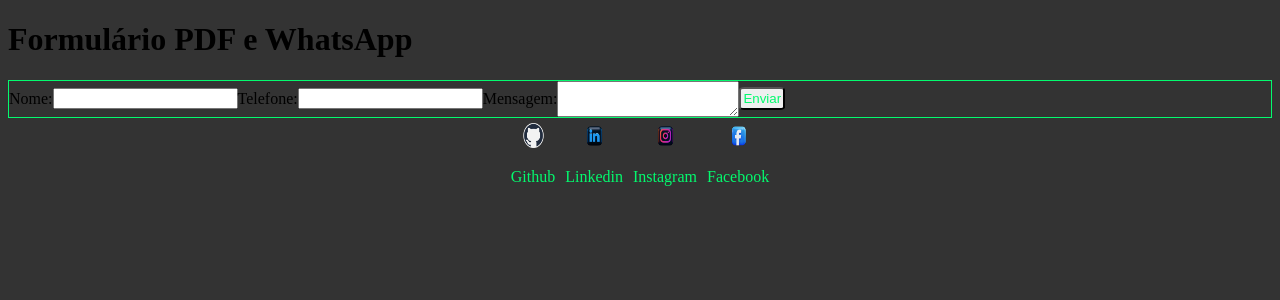
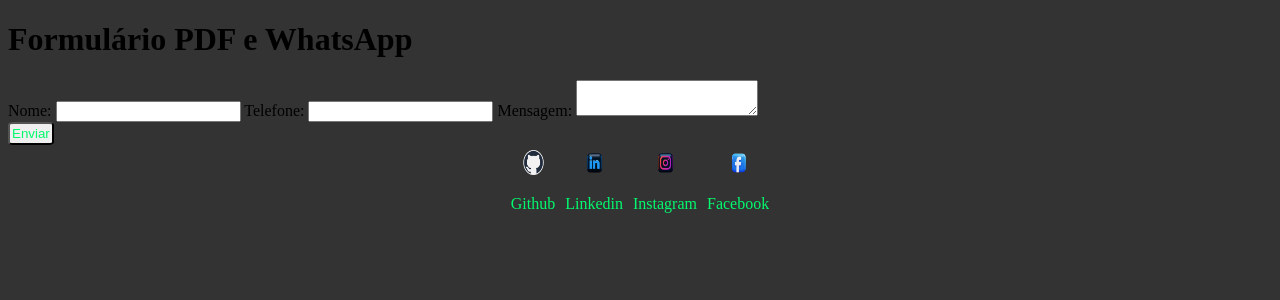
Before and after one commit to vl56/blog, a PHP site: page /contato.html in a window 1280 px wide. Shown: the top 300 px of the page. Run offline with PHP 8.4, Linux system fonts and the light colour scheme; some libraries are stand-ins or nearby versions.

Commit message:
Update style.css

```diff
--- a/estilos/style.css
+++ b/estilos/style.css
@@ -162,9 +162,9 @@ button {
 
 form#myForm {
 
-    display: flex;
+    justify-content: center;
     align-items: center;
-    border:  1px solid #03FA6E;
+    /*border:  1px solid #03FA6E;*/
 
 
 }
```
